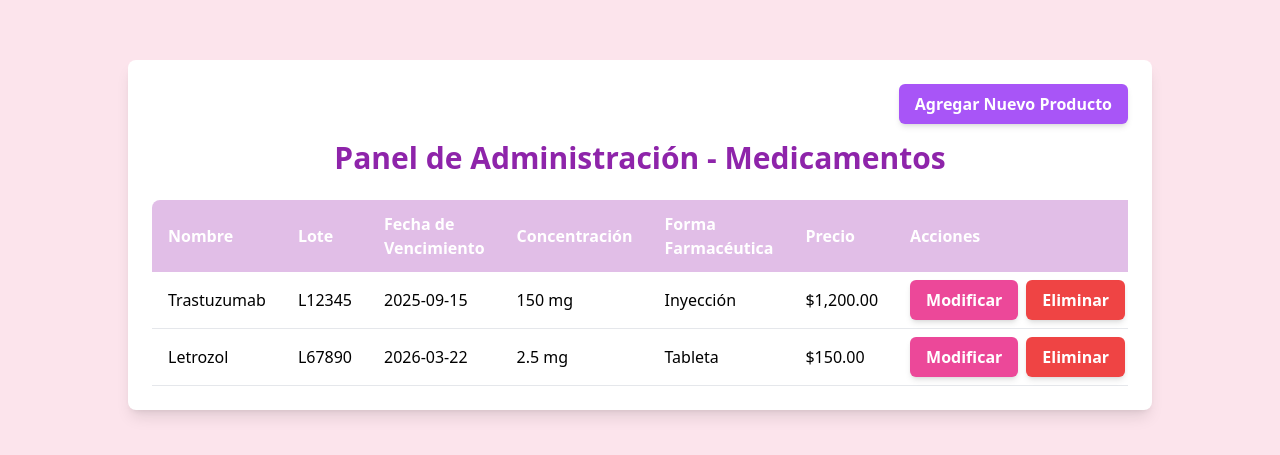
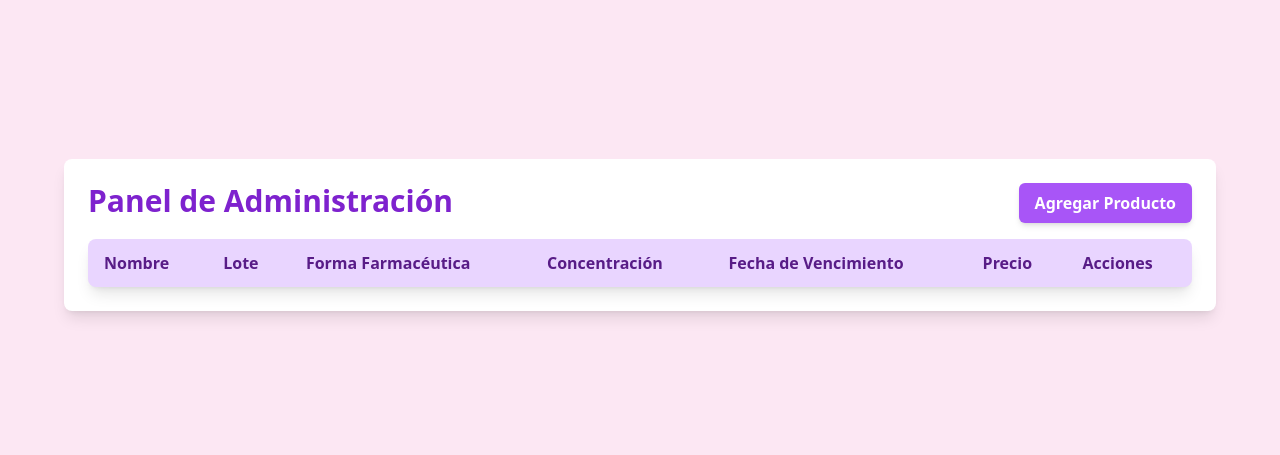
Before and after one commit to gloriaalbino/PROYECTOFINAL, a website: page views/admin/index.html in a window 1280 px wide. Shown: the part 165-620 px from the top of the page. Drawn offline with nearby package versions, Linux system fonts and the light colour scheme.

Commit message:
cambios a ultimo momento

```diff
--- a/controllers/users.js
+++ b/controllers/users.js
@@ -68,10 +68,10 @@ userRouter.get('/consultar-user',async(req,res)=>{
 })
 
 userRouter.get('/lista-users',async(req,res)=>{
-    //console.log('hola')
     try{
         const listado = await User.find()
         return res.status(200).json({textOk:true,data:listado})
+
     }catch(error){
         return res.status(400).json({error:"Ha ocurrido un error"})
     }
@@ -102,11 +102,12 @@ userRouter.get('/validar-confirmacion/:email',async (req,res)=>{
             //return res.redirect()
             //FALTA CREAR FRONT DE CONFIRMAR
         }
+
     } catch (error) {
         res.status(500).json({ message: "Error en el login.", error });
     }
 })
 
-userRouter.get(/)
+userRouter.get('/')
 
 module.exports = userRouter
--- a/views/admin/index.html
+++ b/views/admin/index.html
@@ -3,66 +3,50 @@
 <head>
     <meta charset="UTF-8">
     <meta name="viewport" content="width=device-width, initial-scale=1.0">
-    <title>Panel de Administración - Medicamentos</title>
-    <script src="https://cdn.jsdelivr.net/npm/axios/dist/axios.min.js"></script>
+    <title>Panel de Administración - Productos Oncológicos</title>
     <script src="https://cdn.tailwindcss.com"></script>
-    <style>
-        .bg-soft-pink { background-color: #fce4ec; }
-        .bg-soft-purple { background-color: #e1bee7; }
-        .text-soft-purple { color: #8e24aa; }
-    </style>
+    <link rel="stylesheet" href="styles.css">
+    <script defer src="admin.js"></script>
 </head>
-<body class="bg-soft-pink min-h-screen flex justify-center items-center">
-    <div class="w-full max-w-5xl bg-white p-6 rounded-lg shadow-lg">
-        <div class="flex justify-end mb-4">
-            <button class="px-4 py-2 rounded-md text-white font-semibold shadow-md bg-purple-500 hover:bg-purple-700">Agregar Nuevo Producto</button>
+<body class="bg-pink-100 flex justify-center items-center min-h-screen">
+    <div class="w-full max-w-6xl bg-white p-6 rounded-lg shadow-lg">
+        <div class="flex justify-between mb-4">
+            <h1 class="text-3xl font-bold text-purple-700">Panel de Administración</h1>
+            <button onclick="openModal()" class="px-4 py-2 rounded-md text-white font-semibold shadow-md bg-purple-500 hover:bg-purple-700">Agregar Producto</button>
         </div>
 
-        <h1 class="text-3xl font-bold text-soft-purple mb-6 text-center">Panel de Administración - Medicamentos</h1>
-
-        <div class="overflow-x-auto">
-            <table class="min-w-full bg-soft-purple text-white rounded-lg shadow-lg">
+        <table class="w-full bg-purple-200 text-purple-900 rounded-lg shadow-lg">
             <thead>
                 <tr class="text-left">
                     <th class="py-3 px-4">Nombre</th>
                     <th class="py-3 px-4">Lote</th>
+                    <th class="py-3 px-4">Forma Farmacéutica</th>
+                    <th class="py-3 px-4">Concentración</th>
                     <th class="py-3 px-4">Fecha de Vencimiento</th>
-                        <th class="py-3 px-4">Concentración</th>
-                        <th class="py-3 px-4">Forma Farmacéutica</th>
                     <th class="py-3 px-4">Precio</th>
                     <th class="py-3 px-4">Acciones</th>
                 </tr>
             </thead>
-                <tbody class="text-black">
-                    <tr class="bg-white border-b">
-                        <td class="py-2 px-4">Trastuzumab</td>
-                        <td class="py-2 px-4">L12345</td>
-                        <td class="py-2 px-4">2025-09-15</td>
-                        <td class="py-2 px-4">150 mg</td>
-                        <td class="py-2 px-4">Inyección</td>
-                        <td class="py-2 px-4">$1,200.00</td>
-                        <td class="py-2 px-4 flex gap-2">
-                            <button class="px-4 py-2 rounded-md text-white font-semibold shadow-md bg-pink-500 hover:bg-pink-700">Modificar</button>
-                            <button class="px-4 py-2 rounded-md text-white font-semibold shadow-md bg-red-500 hover:bg-red-700">Eliminar</button>
-                        </td>
-                    </tr>
-                    <tr class="bg-white border-b">
-                        <td class="py-2 px-4">Letrozol</td>
-                        <td class="py-2 px-4">L67890</td>
-                        <td class="py-2 px-4">2026-03-22</td>
-                        <td class="py-2 px-4">2.5 mg</td>
-                        <td class="py-2 px-4">Tableta</td>
-                        <td class="py-2 px-4">$150.00</td>
-                        <td class="py-2 px-4 flex gap-2">
-                            <button class="px-4 py-2 rounded-md text-white font-semibold shadow-md bg-pink-500 hover:bg-pink-700">Modificar</button>
-                            <button class="px-4 py-2 rounded-md text-white font-semibold shadow-md bg-red-500 hover:bg-red-700">Eliminar</button>
-                        </td>
-                    </tr>
-                </tbody>
+            <tbody id="product-list" class="text-black"></tbody>
         </table>
     </div>
+
+    <div id="modal" class="fixed inset-0 bg-black bg-opacity-50 flex items-center justify-center hidden">
+        <div class="bg-white p-8 rounded-lg shadow-lg w-full max-w-lg">
+            <h2 id="modal-title" class="text-2xl font-bold text-purple-700 mb-4">Agregar Producto</h2>
+            <div class="flex flex-col gap-4">
+                <input id="med-nombre" type="text" placeholder="Nombre" class="p-3 border rounded w-full">
+                <input id="med-lote" type="text" placeholder="Lote" class="p-3 border rounded w-full">
+                <input id="med-forma" type="text" placeholder="Forma Farmacéutica" class="p-3 border rounded w-full">
+                <input id="med-concentracion" type="text" placeholder="Concentración" class="p-3 border rounded w-full">
+                <input id="med-fecha" type="date" class="p-3 border rounded w-full">
+                <input id="med-precio" type="number" placeholder="Precio" class="p-3 border rounded w-full">
             </div>
-    <script src="index.js"></script>
-
+            <div class="flex justify-end gap-4 mt-6">
+                <button onclick="closeModal()" class="px-4 py-2 rounded-md text-white bg-gray-500 hover:bg-gray-700">Cancelar</button>
+                <button id="save-btn" class="px-4 py-2 rounded-md text-white bg-purple-500 hover:bg-purple-700">Guardar</button>
+            </div>
+        </div>
+    </div>
 </body>
 </html>
--- a/views/components/nav.js
+++ b/views/components/nav.js
@@ -6,7 +6,7 @@ const crearNavPrincipal = ()=>{
             <div class="flex justify-between items-center h-16">
                 <!-- Logo -->
                 <div class="flex items-center space-x-4">
-                    <img src="/img/logo-sin-slogan.png" alt="logo" class="h-8 w-8">
+                    <img src="./img/favicon.png" alt="logo" class="h-8 w-8">
                     <span class="font-semibold text-lg">Rose</span>
                 </div>
 
```
Also changed, not shown: views/principal/index.html (+16 -6 lines), views/registro/index.html (+7 -5 lines). Lines whose indentation alone changed are shown as unchanged.
